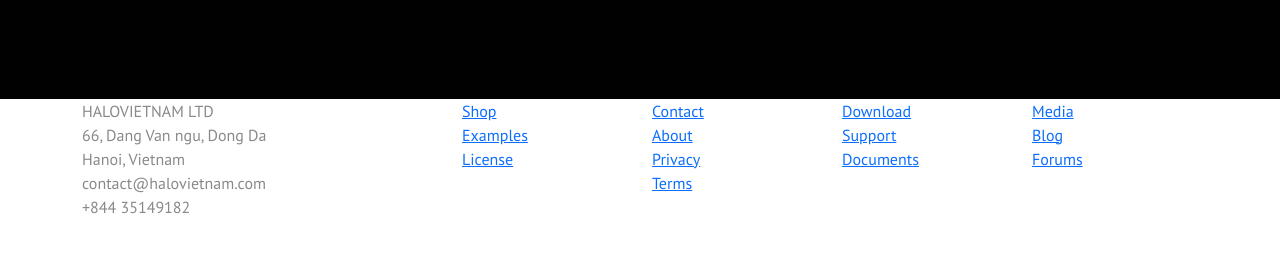
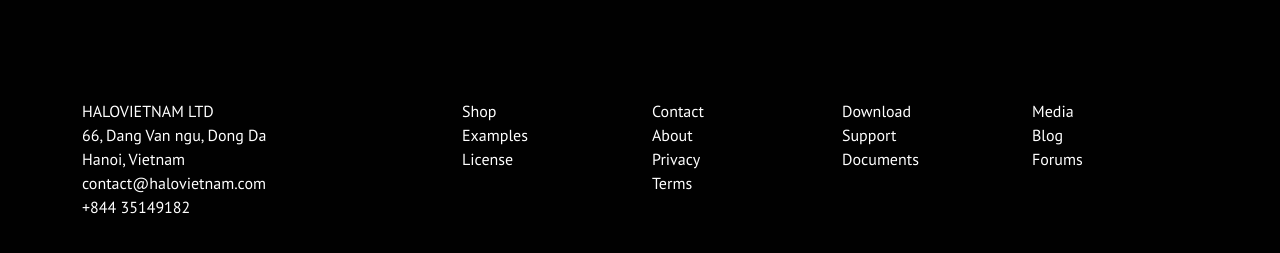
Before and after one commit to tanvirahmedonly/html33_classwork_tinyone, a plain HTML site: page index.html in a window 1280 px wide. Shown: the part 1831-2084 px from the top of the page. Before the commit the page ends 2050 px from the top, so only its background shows below. Drawn offline with Linux system fonts and the light colour scheme.

Commit message:
Update style.css

```diff
--- a/css/style.css
+++ b/css/style.css
@@ -196,3 +196,20 @@
     color: white;
 }
 /* contact end */
+/* footer start */
+footer {
+    background-color: #010101;
+    padding-bottom: 120px;
+}
+.f_1 {}
+.f_1 address {
+    color: #fff;
+}
+.f_2 {
+
+}
+.f_2 p a {
+    color: #fff;
+    text-decoration: none;
+}
+/* footer end */
```
